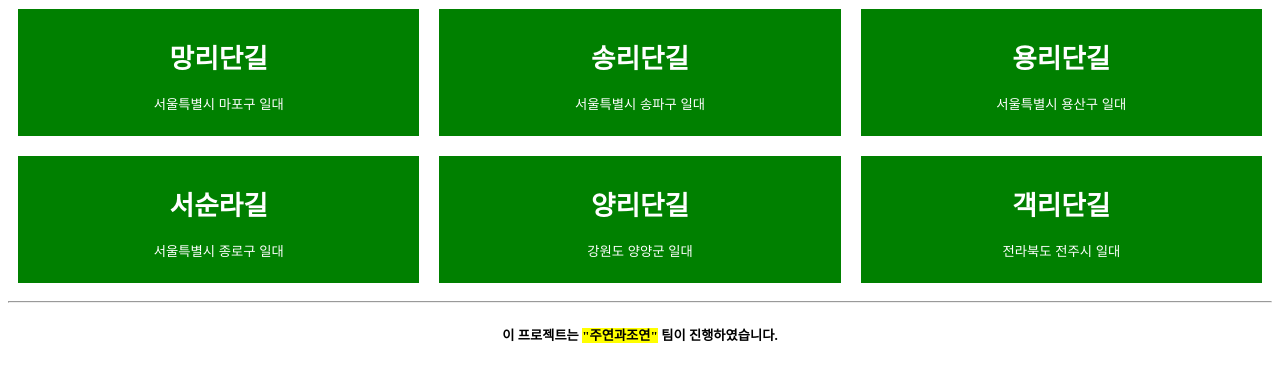
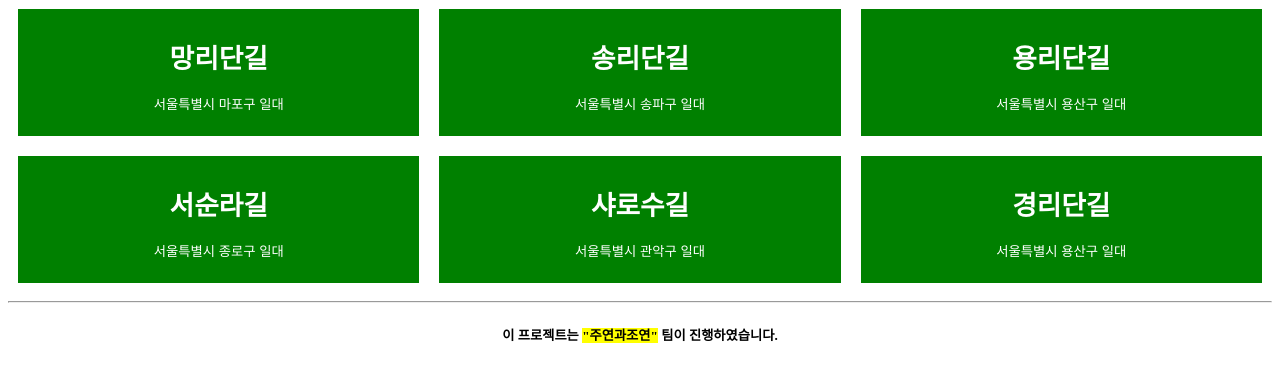
Before and after one commit to ara42/Blog_Project, a Python web app: template flask/templates/home.html in a window 1280 px wide; the page is wider, and only the part inside the window is pictured. Shown: the part 563-929 px from the top of that part. Run offline with Jinja, Linux system fonts and the light colour scheme; the template is opened without the code that fills it, so the values that code supplies are empty.

Commit message:
Update home.html

```diff
--- a/flask/templates/home.html
+++ b/flask/templates/home.html
@@ -70,14 +70,14 @@
         </td>
         <td>
           <button class="button" type="submit" name="location" value="양리단길">
-            <h1>양리단길</h1>
-            <p>강원도 양양군 일대</p>
+            <h1>샤로수길</h1>
+            <p>서울특별시 관악구 일대</p>
           </button>
         </td>
         <td>
           <button class="button" type="submit" name="location" value="객리단길">
-            <h1>객리단길</h1>
-            <p>전라북도 전주시 일대</p>
+            <h1>경리단길</h1>
+            <p>서울특별시 용산구 일대</p>
           </button>
         </td>
       </tr>
```
